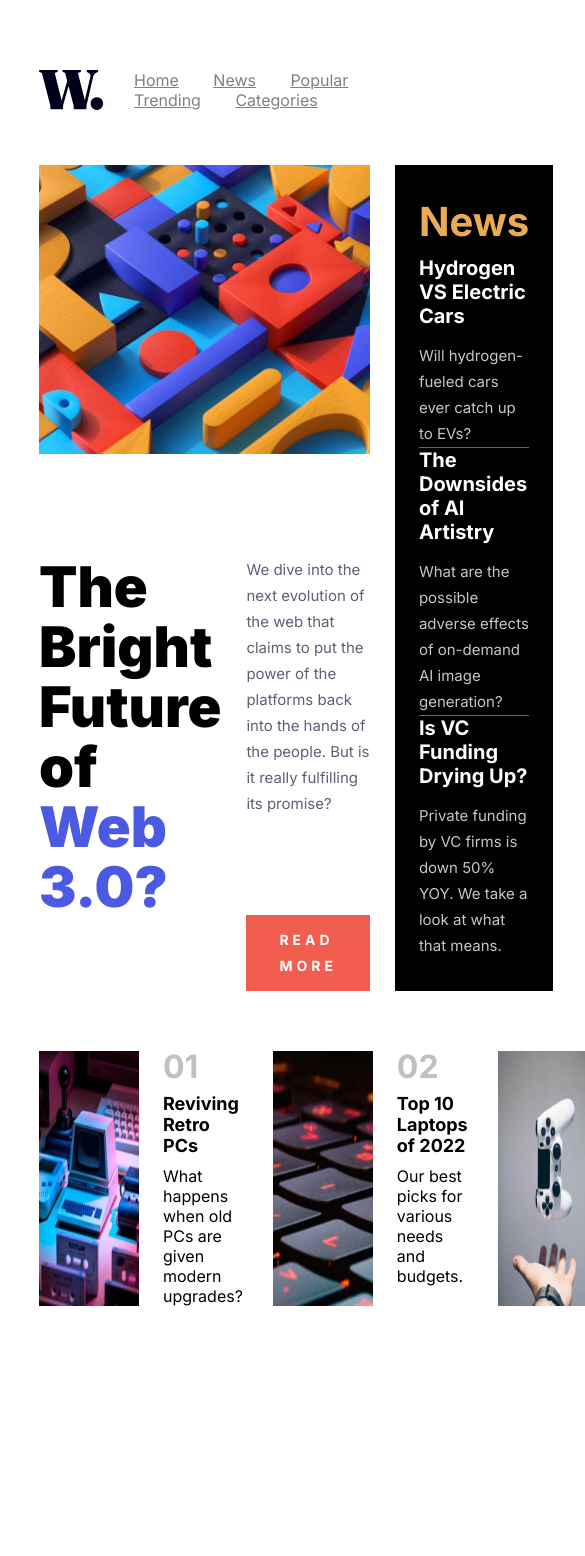
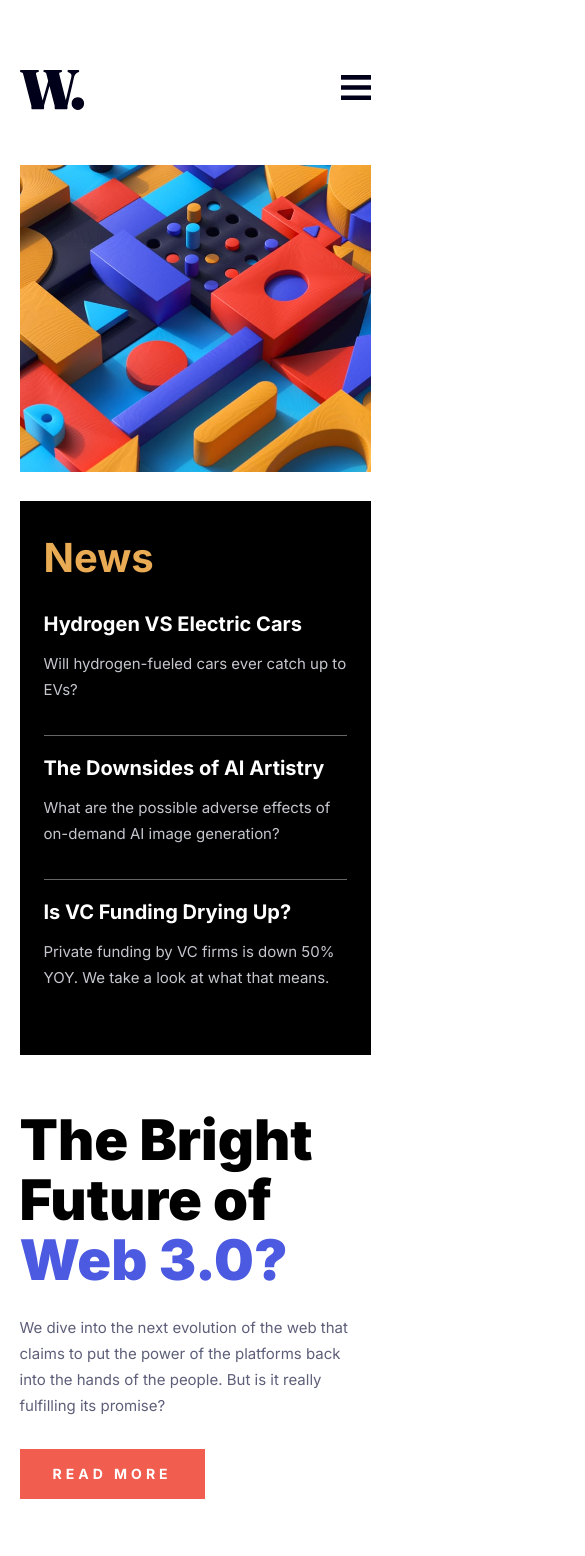
Before and after one commit to sephorus/news-homepage-challenge, a plain HTML site: page index.html in a window 390 px wide. Shown: the top 1556 px of the page, 585 px wide, since content can reach past the window. Before the commit the page ends 1436 px from the top, so only its background shows below. Drawn offline with Linux system fonts and the light colour scheme.

Commit message:
responsive design without the menu

```diff
--- a/index.css
+++ b/index.css
@@ -192,3 +192,69 @@ body {
     max-width: 6.25rem;
     margin-right: 24px;
 }
+
+.hamburger {
+    display: none;
+}
+
+@media screen and (max-width: 800px) {
+    .main-container {
+        display: flex;
+        flex-direction: column;
+    }
+
+    .topics-container {
+        display: flex;
+        flex-direction: column;
+    }
+
+    .more-info-button {
+        margin-top: 30px;
+    }
+
+    .news-feed-item p {
+        padding-bottom: 32px;
+    }
+
+    .news-feed-item h3 {
+        margin-top: 20px;
+    }
+
+    .wrapper {
+        width: 90%;
+        padding-top: 70px;
+    }
+
+    .news-feed {
+        margin-bottom: 30px;
+    }
+
+    .menu {
+        position: relative;
+    }
+
+    .menu menu {
+        position: absolute;
+        display: flex;
+        flex-direction: column;
+        right: 0;
+        top: 50px;
+        padding: 10px 15px;
+        background-color: black;
+        color: white;
+        display: none;
+    }
+
+    .menu menu a {
+        padding: 8px 0;
+        margin-left: 0;
+    }
+
+    .hamburger {
+        display: initial;
+        margin-left: auto;
+        margin-bottom: 10px;
+        width: 30px;
+        height: 25px;
+    }
+}
--- a/index.html
+++ b/index.html
@@ -16,6 +16,10 @@
   <div class="wrapper">
     <header class="menu">
       <img src="assets/images/logo.svg" alt="logo for the news homepage challenge" />
+
+      <!-- <input class="menu-btn" type="checkbox" id="menu-btn">
+      <label for="menu-icon" form="menu-btn"><span class="nav-icon"></span></label> -->
+
       <menu>
           <a href="#">Home</a>
           <a href="#">News</a>
@@ -23,6 +27,7 @@
           <a href="#">Trending</a>
           <a href="#">Categories</a>
       </menu>
+      <img class="hamburger" src="./assets/images/icon-menu.svg" alt="hamburger menu icon" />
     </header>
 
     <main class="main-container">
```
